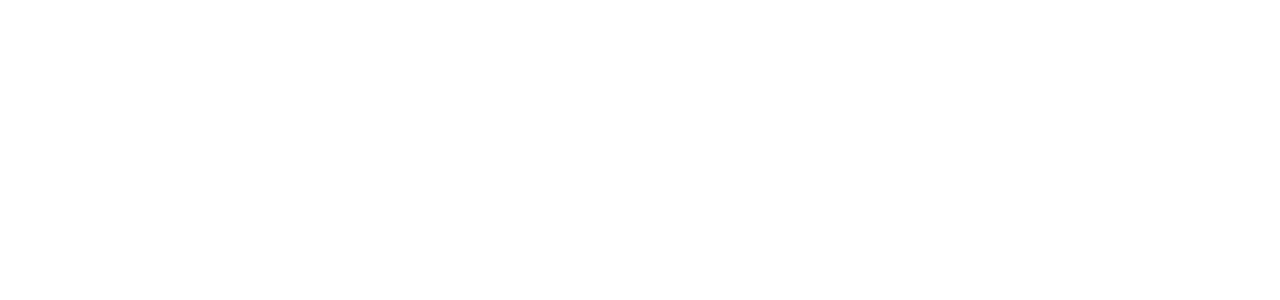
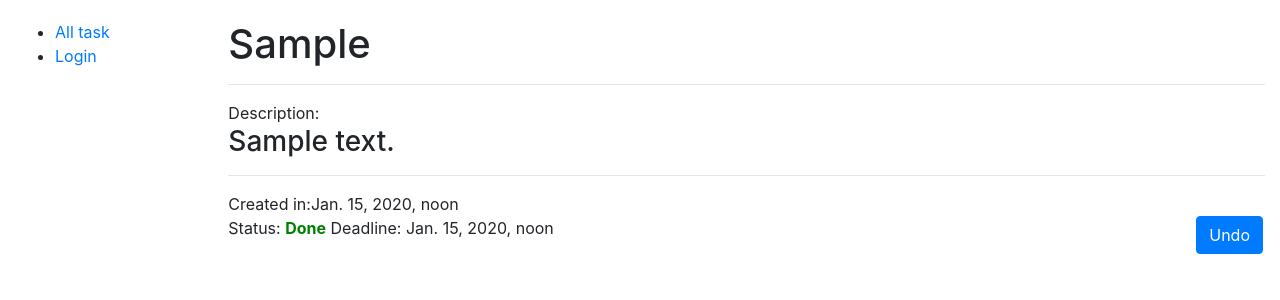
Before and after one commit to hikehikehike/ww_to_do_list, a Django app: page /1 in a window 1280 px wide. Before the commit the part shown is empty. Shown: the top 300 px of the page. Run offline with Django 4.2, Linux system fonts and the light colour scheme; tables that the repository leaves empty hold one stand-in row (values such as "Sample post").

Commit message:
Update complete_undo redirect on page

```diff
--- a/app/views.py
+++ b/app/views.py
@@ -1,4 +1,5 @@
 from django.contrib.auth.mixins import LoginRequiredMixin
+from django.shortcuts import redirect
 from django.views import generic
 from django.urls import reverse_lazy
 from django.http import HttpResponseRedirect
@@ -42,4 +43,6 @@
     task = Task.objects.get(pk=pk)
     task.done_or_not = not task.done_or_not
     task.save()
-    return HttpResponseRedirect(reverse_lazy("todolist:task-list"))
+    next_url = request.GET.get("next")
+    if next_url:
+        return redirect(next_url)
--- a/templates/app/task_detail.html
+++ b/templates/app/task_detail.html
@@ -0,0 +1,20 @@
+{% extends "base.html" %}
+
+{% block content %}
+  <h1>{{ task.header }}</h1>
+  <hr>
+  Description:<h3>{{ task.content }}</h3>
+  <hr>
+  Created in:{{ task.datetime }}
+  <p>
+  Status: {% if task.done_or_not %}
+      <strong style="color: green">Done</strong>
+      <a href="{% url 'todolist:task-complete-undo' pk=task.pk %}?next={% url 'todolist:task-detail' pk=task.pk%}" class="btn btn-primary link-to-page">Undo</a>
+      {% else %}
+        <strong style="color: red"> Not done </strong>
+      <a href="{% url 'todolist:task-complete-undo' pk=task.pk %}?next={% url 'todolist:task-detail' pk=task.pk%}" class="btn btn-success link-to-page">Complete</a>
+    {% endif %}
+
+  Deadline: {{ task.deadline }}
+  </p>
+{% endblock %}
--- a/templates/app/task_list.html
+++ b/templates/app/task_list.html
@@ -12,10 +12,10 @@
     <p>
     {% if task.done_or_not %}
       <strong style="color: green">Done</strong>
-      <a href="{% url 'todolist:task-complete-undo' pk=task.pk %}" class="btn btn-primary link-to-page">Undo</a>
+      <a href="{% url 'todolist:task-complete-undo' pk=task.pk %}?next={% url 'todolist:task-list' %}" class="btn btn-primary link-to-page">Undo</a>
       {% else %}
         <strong style="color: red"> Not done </strong>
-      <a href="{% url 'todolist:task-complete-undo' pk=task.pk %}" class="btn btn-success link-to-page">Complete</a>
+      <a href="{% url 'todolist:task-complete-undo' pk=task.pk %}?next={% url 'todolist:task-list' %}" class="btn btn-success link-to-page">Complete</a>
     {% endif %}
     {{ task.header }}
     </p>
```
